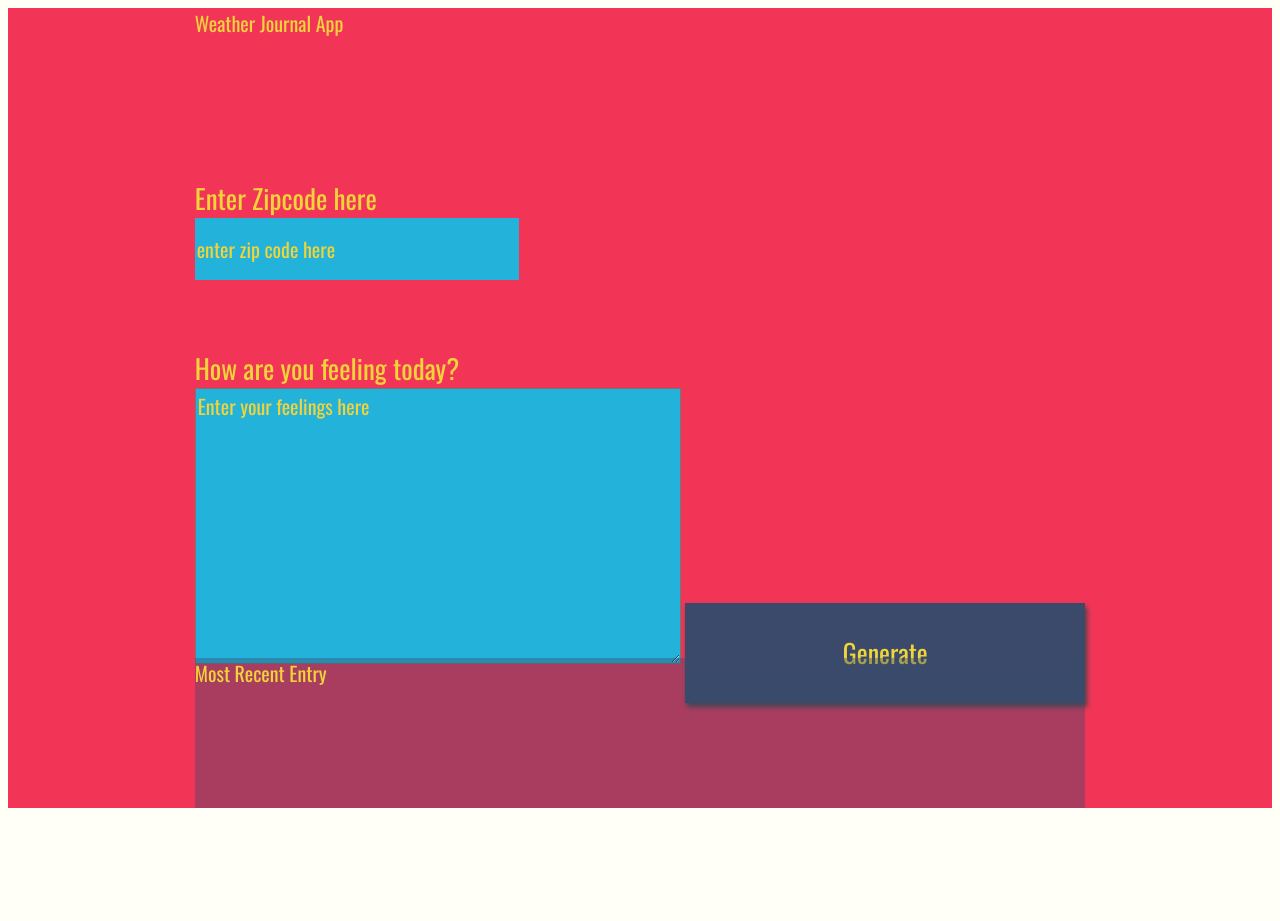
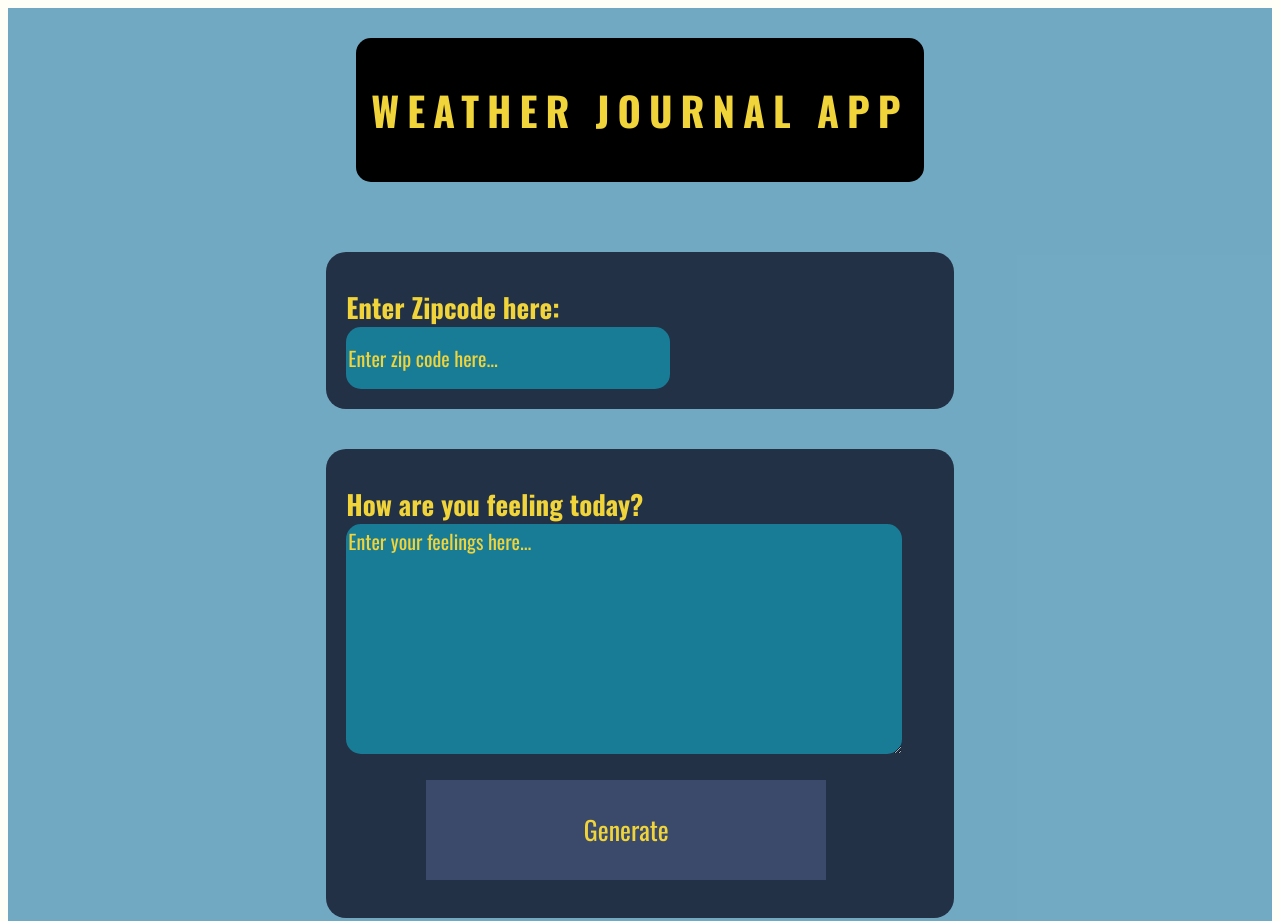
Before and after one commit to Jamyka/Weather-Journnal-App, a website: page website/index.html in a window 1280 px wide. Shown: the top 921 px of the page. Before the commit the page ends 816 px from the top, so only its background shows below. Drawn offline with nearby package versions, Linux system fonts and the light colour scheme; a web font is replaced by a local one.

Commit message:
The Pre Final Commit

```diff
--- a/server.js
+++ b/server.js
@@ -23,8 +23,8 @@ const server = app.listen(port,()=>{
 
 //app Get Route
 app.get('/all',(req, res) => {
-    res.send(projectData);
-    console.log("data Submitted to the client side");
+      res.send(projectData);
+     console.log("data Submitted to the client side");
 });
 
 // app Post Route
--- a/website/app.js
+++ b/website/app.js
@@ -29,14 +29,17 @@ btn.addEventListener("click",()=>{
     let newZip = zipCode.value;
     getWeather(baseUrl,newZip,apiKey)
     .then((data)=>{
+        if(data){
         postData('/all',{date:newDate,temp: data.main.temp,usrFeel:usrFeelings.value});
-    }).then(
-        updateUi
-    );
-
+        updateUi();
+        }else{
+            alert("No Data to be returned");
+        }
+    })
 });
 
 const getWeather = async(baseUrl,newZip,apiKey)=>{
+    if(zipCode.value){
     const res = await fetch(baseUrl+newZip+apiKey);
     try{
         const data = await res.json();
@@ -44,15 +47,19 @@ const getWeather = async(baseUrl,newZip,apiKey)=>{
     }catch(err){
         console.log('error',err);
     }
+    }else{
+        alert("Please Enter Your ZipCode");
+    }
 }
 
 const updateUi = async()=>{
     const req = await fetch('/all');
+    const allData = await req.json();
+    console.log(allData);
     try{
-        const allData = await req.json();
-        document.getElementById('date').innerHTML = allData.date;
-        document.getElementById('temp').innerHTML = allData.temp;
-        document.getElementById('content').innerHTML = allData.usrFeel;
+        document.getElementById('date').innerHTML = `<p>Date: ${allData.date}</p>`;
+        document.getElementById('temp').innerHTML = `<p>Temp: ${allData.temp}</p>`;
+        document.getElementById('content').innerHTML = `<p>Your Feeling: ${allData.usrFeel}</p>`;
     }catch(err){
         console.log('error:' + err);
     }
--- a/website/index.html
+++ b/website/index.html
@@ -8,16 +8,16 @@
 </head>
  <body>
 <div id = "app">
-  <div class ="holder headline">
+  <div id="header"><h1>
     Weather Journal App
-  </div>
+  </h1></div>
   <div class ="holder zip">
-    <label for="zip">Enter Zipcode here</label>
-    <input type="text" id="zip" placeholder="enter zip code here">
+    <label for="zip">Enter Zipcode here: </label>
+    <input type="text" id="zip" placeholder="Enter zip code here...">
   </div>
   <div class ="holder feel">
     <label for="feelings">How are you feeling today?</label>
-    <textarea class= "myInput" id="feelings" placeholder="Enter your feelings here" rows="9" cols="50"></textarea>
+    <textarea class= "myInput" id="feelings" placeholder="Enter your feelings here..." rows="9" cols="50"></textarea>
     <button id="generate" type = "submit"> Generate </button>
   </div>
   <div class ="holder entry">
--- a/website/style.css
+++ b/website/style.css
@@ -2,30 +2,39 @@ body{
     background: #fffff8;
     font-family: -apple-system, BlinkMacSystemFont, sans-serif;
 }
-
 #app{
     display: grid;
     grid-auto-rows: minmax(150px, auto);
-    /* grid-template-columns:  */
     height:100vh;
-    background: #f23557;
+    grid-gap: 2em;
+    background: #66a2beea;
     color: #f0d43a;
     justify-content: center;
-    grid-gap: 1em;
     font-size: 20px;
     font-family: 'Oswald', sans-serif;
+    height: 1100px;
 }
 
 .holder{
-
+background-color:rgba(4, 2, 20, 0.719);
+display: block;
+padding: 20px;
+border-radius: 20px;
+position: relative;
 }
-
+.feel{
+    padding: 20px;
+}
+.title{
+    text-align: center;
+    font-size: 30px;
+}
 .entry{
     background: rgba(59, 74, 107, .4);
 }
 
 #entryHolder{
-
+    display: inline;
 }
 
 #date{
@@ -33,35 +42,30 @@ body{
 }
 
 #temp{
-
+color: red;
 }
 
 #content{
 
 }
 
-.headline {
-
-}
-.title{
-
-}
-
 /*  Basic Styling To Override Default For Basic HTML Elements */
 label{
+    padding-top: 15px;
     display:block;
     font-size: 27px;
+    font-weight: bold;
 }
-
 input{
     display:block;
     height: 60px;
     width: 320px;
-    background:#22b2da;
+    background:#197c97;
     color: #f0d43a;
     font-size: 20px;
     font-family: 'Oswald', sans-serif;
     border: none;
+    border-radius: 15px;
 }
 
 button{
@@ -72,17 +76,34 @@ button{
     font-size: 26px;
     font-family: 'Oswald', sans-serif;
     border: none;
-    box-shadow: 2px 4px 5px #444;
+    display: grid;
+    grid-auto-columns: auto;
+    margin: 20px 20px 20px 80px;
+    align-content: center;
+}
+#header{
+    background-color: black;
+    border-radius: 15px;
+    justify-content: center;
+    margin: 30px;
+    padding: 15px;
 }
 h1{
-    font-size: 36px;
+    letter-spacing: 8px;
+    text-transform: uppercase;
+    text-align: center;
 }
 
 textarea{
-    background:#22b2da;
+    background:#197c97;
     color: #f0d43a;
     font-size: 20px;
     font-family: 'Oswald', sans-serif;
+    border: none;
+    border-radius: 15px;
+    margin: 0px;
+    width: 552px;
+    height: 226px;
 }
 /* Reset style for HTML element on active to have no border*/
 input:focus,
```
